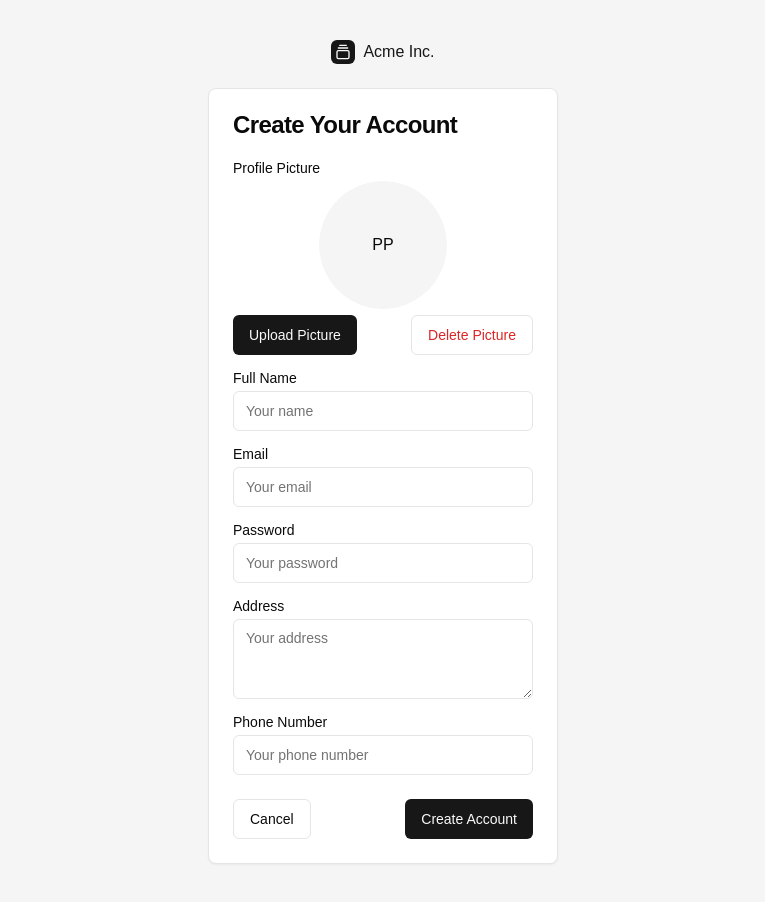
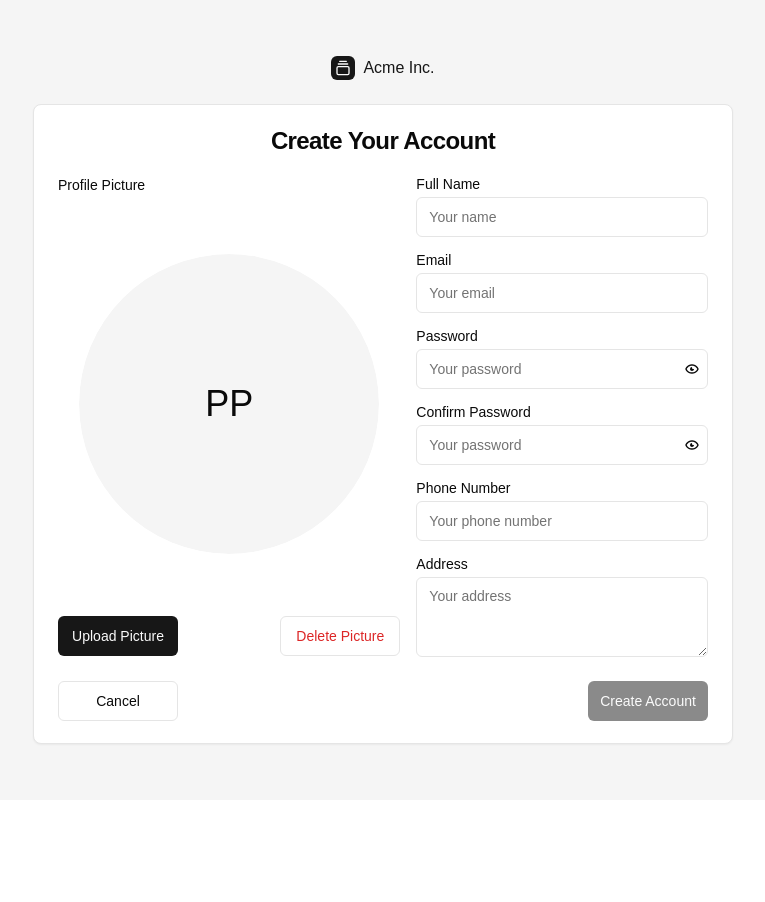
Before and after one commit to muftira/fi-commerce-next, a Next.js app: page /signup in a window 1280 px wide. Shown: the whole page, without its empty margins (257-1022 px from the left). After the commit the page ends 800 px from the top, so only its background shows below. Built offline with nearby package versions, Linux system fonts and the light colour scheme.

Commit message:
updated slicing signup page

```diff
--- a/package.json
+++ b/package.json
@@ -19,6 +19,7 @@
     "next": "14.2",
     "react": "^19.0.0",
     "react-dom": "^19.0.0",
+    "react-icons": "^5.5.0",
     "tailwind-merge": "^3.0.1",
     "tailwindcss-animate": "^1.0.7"
   },
--- a/src/components/login-form.tsx
+++ b/src/components/login-form.tsx
@@ -1,25 +1,21 @@
-import { cn } from "@/lib/utils"
-import { useRouter } from "next/router"
+import { useState } from 'react';
+import { cn } from '@/lib/utils';
+import { useRouter } from 'next/router';
 
 // Components
-import { Button } from "@/components/ui/button"
-import {
-  Card,
-  CardContent,
-  CardDescription,
-  CardHeader,
-  CardTitle,
-} from "@/components/ui/card"
-import { Input } from "@/components/ui/input"
-import { Label } from "@/components/ui/label"
+import { Button } from '@/components/ui/button';
+import { Card, CardContent, CardDescription, CardHeader, CardTitle } from '@/components/ui/card';
+import { Input } from '@/components/ui/input';
+import { Label } from '@/components/ui/label';
 
-export function LoginForm({
-  className,
-  ...props
-}: React.ComponentPropsWithoutRef<"div">) {
-  const router = useRouter()
+// icons
+import { BiShowAlt, BiSolidHide } from "react-icons/bi";
+
+export function LoginForm({ className, ...props }: React.ComponentPropsWithoutRef<'div'>) {
+  const router = useRouter();
+  const [hidePassword, setHidePassword] = useState<boolean>(false);
   return (
-    <div className={cn("flex flex-col gap-6", className)} {...props}>
+    <div className={cn('flex flex-col gap-6', className)} {...props}>
       <Card>
         <CardHeader className="text-center">
           <CardTitle className="text-xl">Welcome back</CardTitle>
@@ -59,32 +55,40 @@ export function LoginForm({
               <div className="grid gap-6">
                 <div className="grid gap-2">
                   <Label htmlFor="email">Email</Label>
-                  <Input
-                    id="email"
-                    type="email"
-                    placeholder="m@example.com"
-                    required
-                  />
+                  <Input id="email" type="email" placeholder="m@example.com" required />
                 </div>
                 <div className="grid gap-2">
                   <div className="flex items-center">
                     <Label htmlFor="password">Password</Label>
-                    <a
-                      href="#"
-                      className="ml-auto text-sm underline-offset-4 hover:underline"
-                    >
+                    <a href="#" className="ml-auto text-sm underline-offset-4 hover:underline">
                       Forgot your password?
                     </a>
                   </div>
-                  <Input id="password" type="password" required />
+                  <div className='relative'>
+                  <Input id="password" type={hidePassword ? 'text' : 'password'} placeholder="password" required />
+                    {!hidePassword ? (
+                      <BiShowAlt
+                        className="absolute right-2 top-1/2 -translate-y-1/2 cursor-pointer"
+                        onClick={() => setHidePassword(!hidePassword)}
+                      />
+                    ) : (
+                      <BiSolidHide
+                        className="absolute right-2 top-1/2 -translate-y-1/2 cursor-pointer"
+                        onClick={() => setHidePassword(!hidePassword)}
+                      />
+                    )}
+                  </div>
                 </div>
                 <Button type="submit" className="w-full">
                   Login
                 </Button>
               </div>
               <div className="text-center text-sm">
-                Don&apos;t have an account?{" "}
-                <a onClick={() => router.push('/signup')} className="underline underline-offset-4 cursor-pointer">
+                Don&apos;t have an account?{' '}
+                <a
+                  onClick={() => router.push('/signup')}
+                  className="underline underline-offset-4 cursor-pointer"
+                >
                   Sign up
                 </a>
               </div>
@@ -93,9 +97,9 @@ export function LoginForm({
         </CardContent>
       </Card>
       <div className="text-balance text-center text-xs text-muted-foreground [&_a]:underline [&_a]:underline-offset-4 [&_a]:hover:text-primary  ">
-        By clicking continue, you agree to our <a href="#">Terms of Service</a>{" "}
-        and <a href="#">Privacy Policy</a>.
+        By clicking continue, you agree to our <a href="#">Terms of Service</a> and{' '}
+        <a href="#">Privacy Policy</a>.
       </div>
     </div>
-  )
+  );
 }
--- a/src/components/signup-form.tsx
+++ b/src/components/signup-form.tsx
@@ -1,5 +1,6 @@
 import { useRef, useState, useEffect } from 'react';
 import { useRouter } from 'next/router';
+import { PasswordHide } from '@/types';
 
 // components
 import { Button } from '@/components/ui/button';
@@ -9,16 +10,24 @@ import { Label } from '@/components/ui/label';
 import { Textarea } from '@/components/ui/textarea';
 import { Avatar, AvatarFallback, AvatarImage } from '@/components/ui/avatar';
 
+// icons
+import { BiShowAlt, BiSolidHide } from 'react-icons/bi';
+
 export function SignUpForm() {
   const fileInputRef = useRef<HTMLInputElement>(null);
   const [data, setData] = useState({
-    profilePicture:'',
+    profilePicture: '',
     fullName: '',
     email: '',
     password: '',
     address: '',
     phoneNumber: '',
   });
+  const [hidePassword, setHidePassword] = useState<PasswordHide>({
+    password: false,
+    confirmPassword: false,
+  });
+
   const [imageProfile, setImageProfile] = useState<string>('');
   const router = useRouter();
 
@@ -35,7 +44,7 @@ export function SignUpForm() {
   const handleFileChange = (event: React.ChangeEvent<HTMLInputElement>) => {
     console.log(event.target.files?.[0]);
 
-    const file = event.target.files?.[0]
+    const file = event.target.files?.[0];
     if (file) {
       const imageUrl = URL.createObjectURL(file);
       setImageProfile(imageUrl);
@@ -43,23 +52,23 @@ export function SignUpForm() {
   };
 
   return (
-    <Card className="w-[350px]">
-      <CardHeader>
+    <Card className="w-[700px] h-[640px]">
+      <CardHeader className="text-center">
         <CardTitle>Create Your Account</CardTitle>
       </CardHeader>
       <CardContent>
         <form>
-          <div className="grid w-full items-center gap-4">
-            <div className="flex flex-col space-y-1.5">
+          <div className="grid grid-flow-col grid-rows-2 w-full items-center gap-4">
+            <div className="flex flex-col h-[478px] justify-between space-y-1.5 row-span-6">
               <Label htmlFor="fullName">Profile Picture</Label>
               <div className="flex justify-center items-center">
-                <Avatar className="w-32 h-32">
+                <Avatar className="w-[300px] h-[300px]">
                   <AvatarImage src={imageProfile} alt="ImageProfile" />
-                  <AvatarFallback>PP</AvatarFallback>
+                  <AvatarFallback className="text-4xl">PP</AvatarFallback>
                 </Avatar>
               </div>
-              <div className='relative'>
-              <Input
+              <div className="relative cursor-pointer">
+                <Input
                   className="flex justify-center cursor-pointer absolute z-10 opacity-0 w-[120px]"
                   id="name"
                   placeholder="Your Avatar"
@@ -67,41 +76,102 @@ export function SignUpForm() {
                   ref={fileInputRef}
                   onChange={handleFileChange}
                 />
-                <div className='flex justify-between gap-2'>
-                <Button  onClick={handleClick}>{imageProfile ? 'Change Picture' : 'Upload Picture'}</Button>
-                <Button variant="outline" className='text-red-600 hover:text-red-300' onClick={handleRemove}>Delete Picture</Button>
+                <div className="flex justify-between gap-2">
+                  <Button className="cursor-pointer w-[120px]" onClick={handleClick}>
+                    {imageProfile ? 'Change Picture' : 'Upload Picture'}
+                  </Button>
+                  <Button
+                    variant="outline"
+                    className="text-red-600 hover:text-red-300 cursor-pointer w-[120px]"
+                    onClick={handleRemove}
+                  >
+                    Delete Picture
+                  </Button>
                 </div>
-
               </div>
             </div>
-            <div className="flex flex-col space-y-1.5">
+            <div className="flex flex-col space-y-1.5 col-span-2">
               <Label htmlFor="fullName">Full Name</Label>
               <Input id="name" placeholder="Your name" />
             </div>
-            <div className="flex flex-col space-y-1.5">
+            <div className="flex flex-col space-y-1.5 col-span-2">
               <Label htmlFor="email">Email</Label>
               <Input id="email" placeholder="Your email" type="email" />
             </div>
-            <div className="flex flex-col space-y-1.5">
+            <div className="flex flex-col space-y-1.5 col-span-2">
               <Label htmlFor="password">Password</Label>
-              <Input id="password" placeholder="Your password" type="password" />
+              <div className="relative">
+                <Input
+                  id="password"
+                  placeholder="Your password"
+                  type={hidePassword.password ? 'text' : 'password'}
+                />
+                {!hidePassword.password ? (
+                  <BiShowAlt
+                    className="absolute right-2 top-1/2 -translate-y-1/2 cursor-pointer"
+                    onClick={() =>
+                      setHidePassword((prev) => ({ ...prev, password: !prev.password }))
+                    }
+                  />
+                ) : (
+                  <BiSolidHide
+                    className="absolute right-2 top-1/2 -translate-y-1/2 cursor-pointer"
+                    onClick={() =>
+                      setHidePassword((prev) => ({ ...prev, password: !prev.password }))
+                    }
+                  />
+                )}
+              </div>
             </div>
-            <div className="flex flex-col space-y-1.5">
+            <div className="flex flex-col space-y-1.5 col-span-2">
+              <Label htmlFor="password">Confirm Password</Label>
+              <div className="relative">
+                <Input
+                  id="confirm password"
+                  placeholder="Your password"
+                  type={hidePassword.confirmPassword ? 'text' : 'password'}
+                />
+                {!hidePassword.confirmPassword ? (
+                  <BiShowAlt
+                    className="absolute right-2 top-1/2 -translate-y-1/2 cursor-pointer"
+                    onClick={() =>
+                      setHidePassword((prev) => ({
+                        ...prev,
+                        confirmPassword: !prev.confirmPassword,
+                      }))
+                    }
+                  />
+                ) : (
+                  <BiSolidHide
+                    className="absolute right-2 top-1/2 -translate-y-1/2 cursor-pointer"
+                    onClick={() =>
+                      setHidePassword((prev) => ({
+                        ...prev,
+                        confirmPassword: !prev.confirmPassword,
+                      }))
+                    }
+                  />
+                )}
+              </div>
+            </div>
+            <div className="flex flex-col space-y-1.5 col-span-2">
+              <Label htmlFor="phone">Phone Number</Label>
+              <Input id="phone" placeholder="Your phone number" type="number" />
+            </div>
+            <div className="flex flex-col space-y-1.5 col-span-2">
               <Label htmlFor="address">Address</Label>
               <Textarea id="address" placeholder="Your address" />
-            </div>
-            <div className="flex flex-col space-y-1.5">
-              <Label htmlFor="phone">Phone Number</Label>
-              <Input id="phone" placeholder="Your phone number" type="number" />
             </div>
           </div>
         </form>
       </CardContent>
       <CardFooter className="flex justify-between">
-        <Button variant="outline" onClick={() => router.back()}>
+        <Button className="w-[120px]" variant="outline" onClick={() => router.back()}>
           Cancel
         </Button>
-        <Button>Create Account</Button>
+        <Button className="w-[120px] cursor-pointer" disabled={true}>
+          Create Account
+        </Button>
       </CardFooter>
     </Card>
   );
--- a/src/pages/signup/index.tsx
+++ b/src/pages/signup/index.tsx
@@ -12,7 +12,7 @@ export default function SignUpPage() {
           </div>
           Acme Inc.
         </a>
-        <div className="flex w-full max-w-sm flex-col gap-6">
+        <div className="flex w-full max-w-sm items-center justify-center flex-col gap-6">
           <SignUpForm />
         </div>
       </div>
--- /dev/null
+++ b/src/types/index.ts
@@ -0,0 +1,4 @@
+export type PasswordHide = {
+    password: boolean;
+    confirmPassword: boolean;
+  };
```
Also changed, not shown: 1 other file (tests, documents, lock files or other folders).
